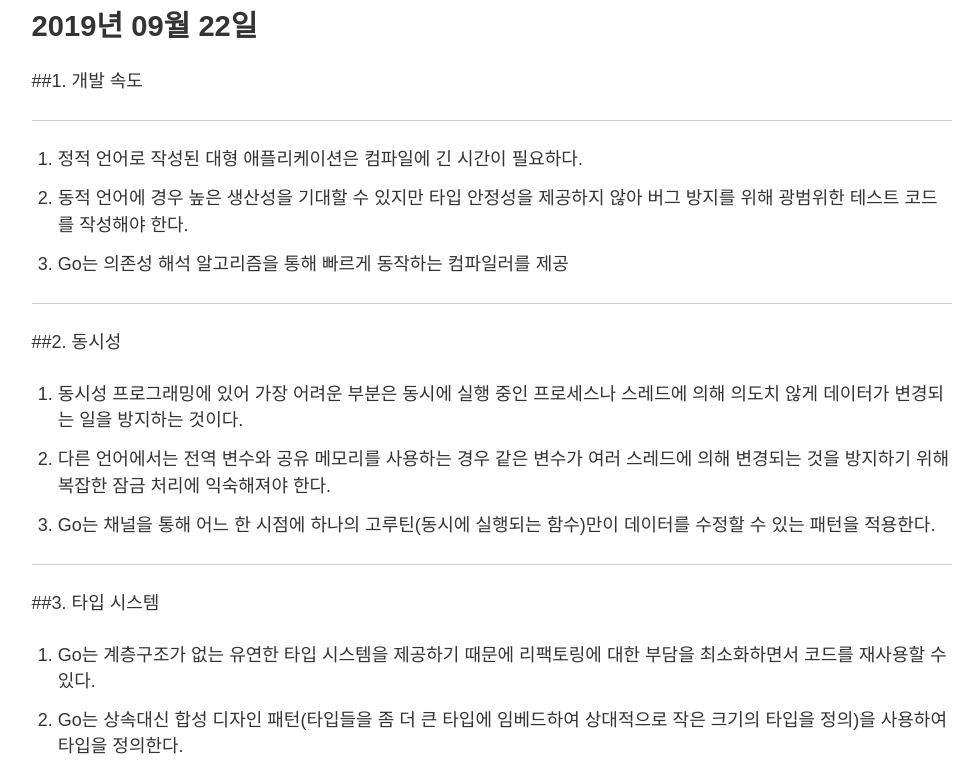
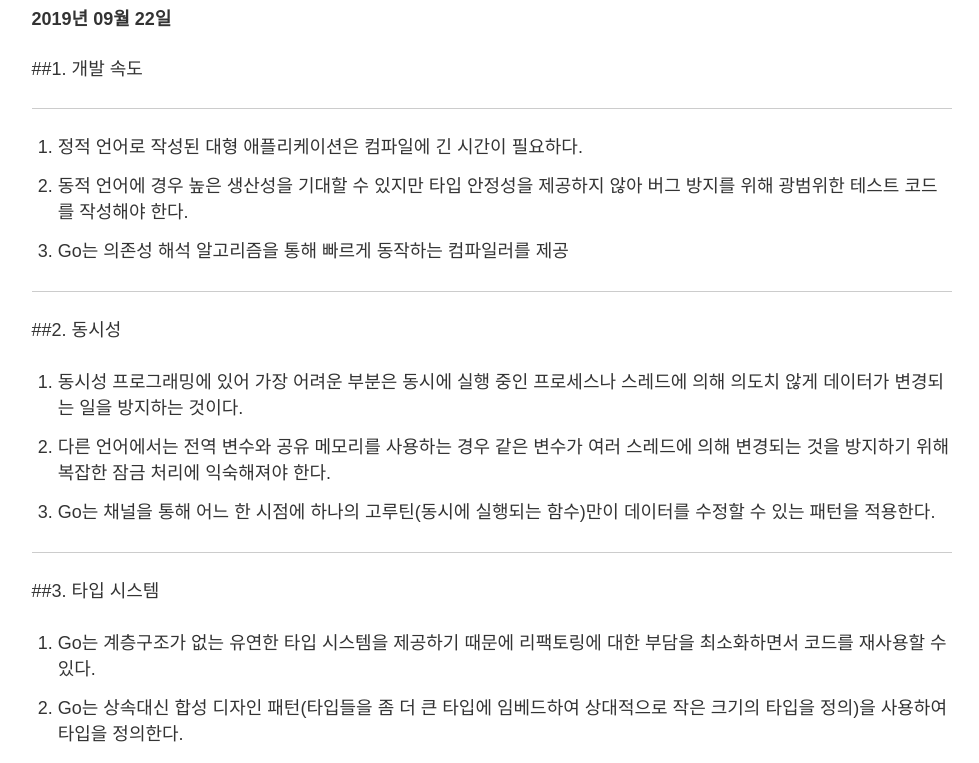
Before and after one commit to dhoonjang/mysite, a Gatsby site: page /posts/test in a window 1280 px wide. Shown: the part 181-944 px from the top of the page, without its empty margins (148-1127 px from the left). Built offline with nearby package versions, Linux system fonts and the light colour scheme; Gatsby itself is replaced by a stand-in of ours; a web font is replaced by a local one.

Commit message:
fix date size

```diff
--- a/src/templates/post-template.js
+++ b/src/templates/post-template.js
@@ -13,7 +13,7 @@
       <div className="template">
         <SEO title="POSTS" />
         <h1>{frontmatter.title}</h1>
-        <h2>{frontmatter.date}</h2>
+        <h4>{frontmatter.date}</h4>
         <div className="" dangerouslySetInnerHTML={{ __html: html }} />
       </div>
     </Layout>
```
